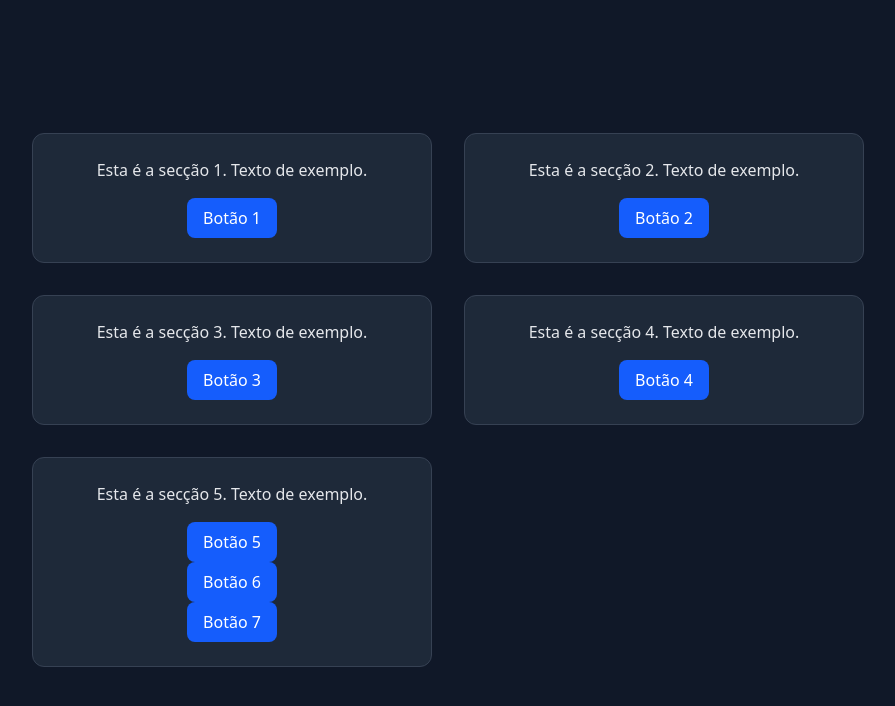
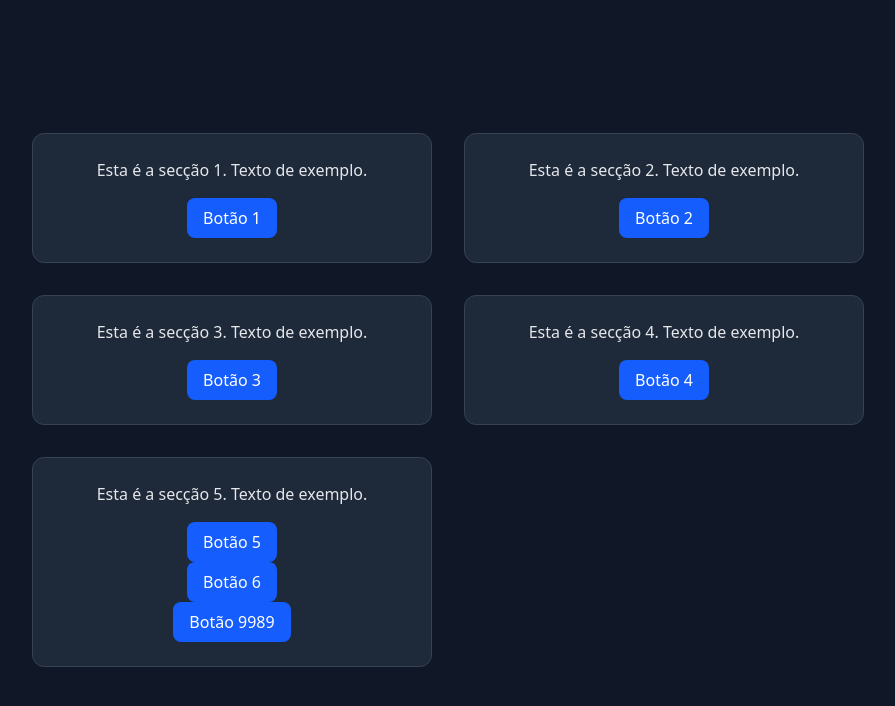
Before and after one commit to carloslimamecwide/gitcurso, a plain HTML site: page index.html in a window 1280 px wide. Shown: the whole page, without its empty margins (192-1087 px from the left). Drawn offline with nearby package versions, Linux system fonts and the light colour scheme.

Commit message:
novo conf develop

```diff
--- a/index.html
+++ b/index.html
@@ -32,7 +32,7 @@
         <p class="text-gray-200 mb-4 text-center">Esta é a secção 5. Texto de exemplo.</p>
         <button class="bg-blue-600 text-white px-4 py-2 rounded-lg hover:bg-blue-700">Botão 5</button>
         <button class="bg-blue-600 text-white px-4 py-2 rounded-lg hover:bg-blue-700">Botão 6</button>
-        <button class="bg-blue-600 text-white px-4 py-2 rounded-lg hover:bg-blue-700">Botão 7</button>
+        <button class="bg-blue-600 text-white px-4 py-2 rounded-lg hover:bg-blue-700">Botão 9989</button>
       </section>
     </div>
 
```
